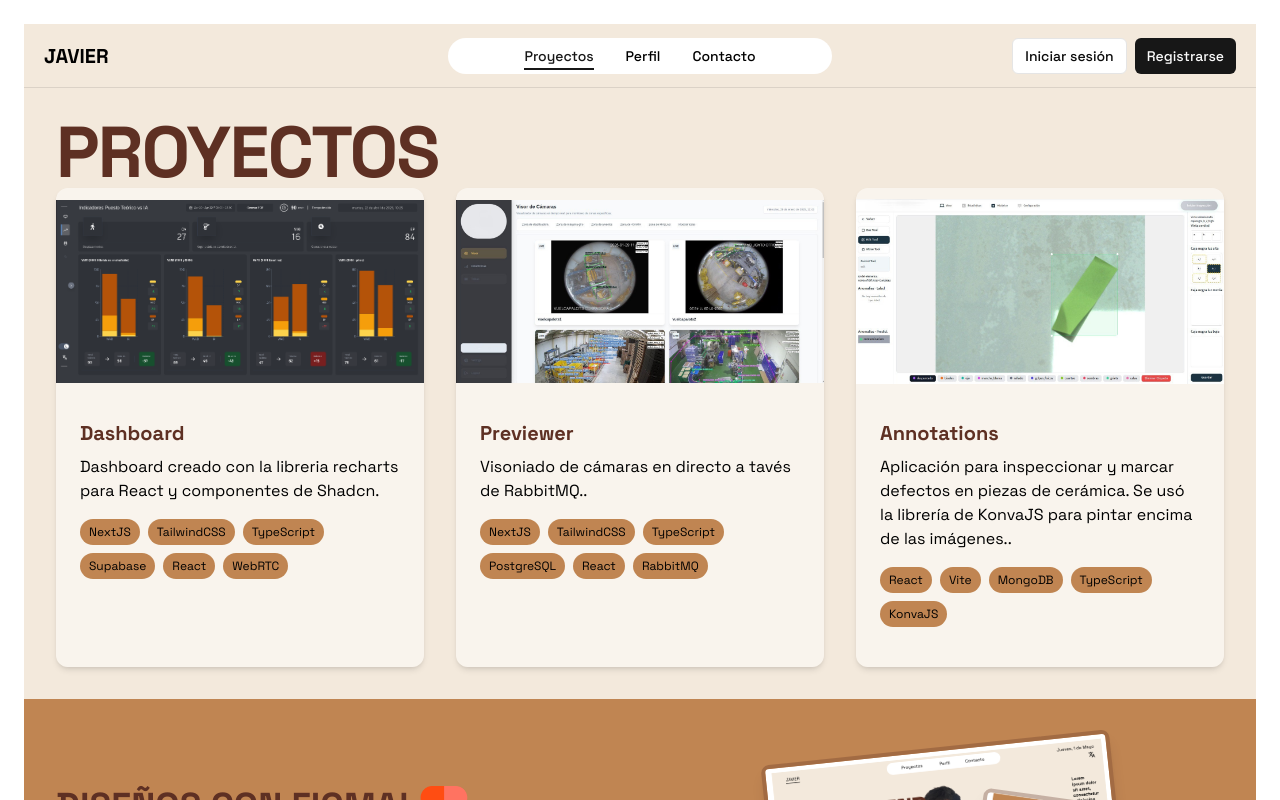
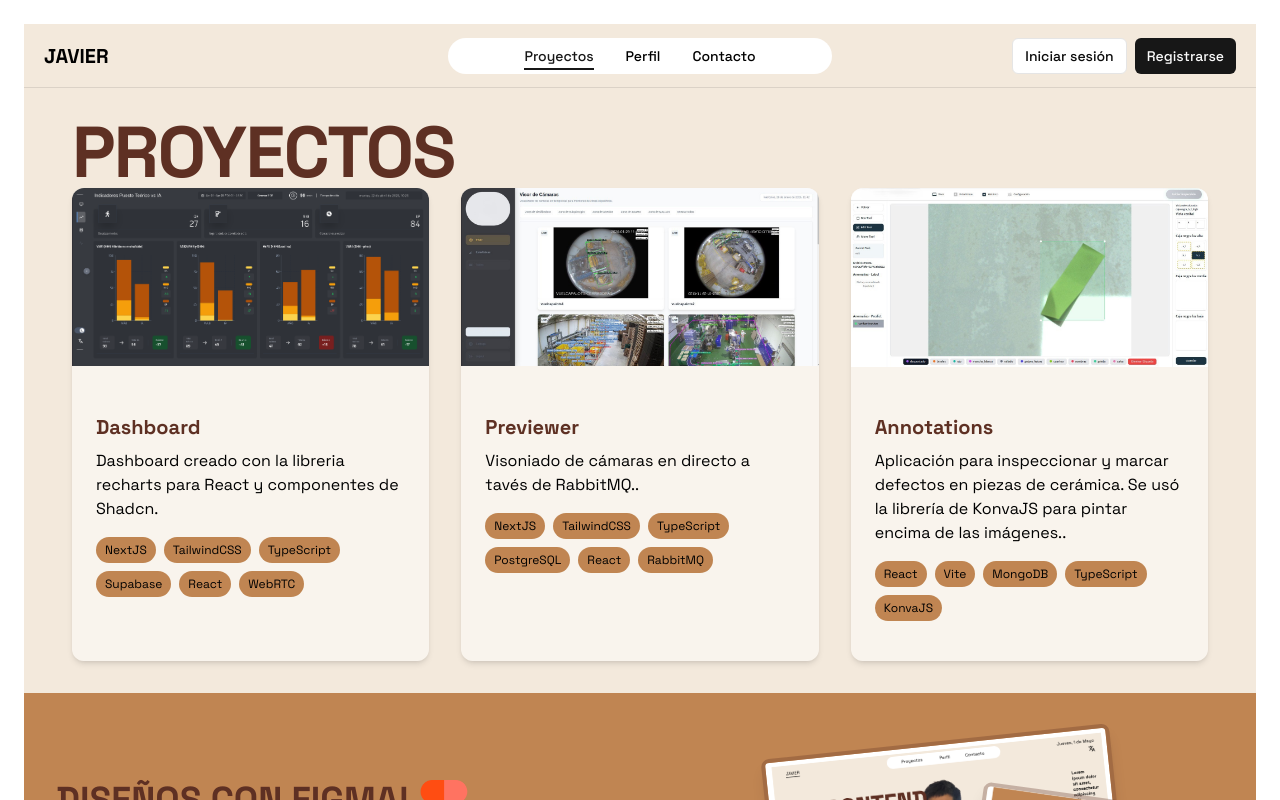
Before and after one commit to jvgemelo/javi-portfolio, a Next.js app: page /proyectos in a window 1280 px wide. Shown: the top 800 px of the page. Built offline with nearby package versions, Linux system fonts and the light colour scheme; no server answers.

Commit message:
Adjust padding on projects page header and section for improved layout, and modify image alignment in project cards for better visual presentation.

```diff
--- a/app/proyectos/page.tsx
+++ b/app/proyectos/page.tsx
@@ -40,11 +40,11 @@ export default function Projects() {
     <div className="min-h-screen bg-crema">
       {/* Título principal */}
       <header className="text-start">
-        <h1 className="text-6xl md:text-7xl font-extrabold text-chocolate tracking-tight px-8">PROYECTOS</h1>
+        <h1 className="text-6xl md:text-7xl font-extrabold text-chocolate tracking-tight px-12">PROYECTOS</h1>
       </header>
 
       {/* Grid de proyectos */}
-      <section className="px-8 pb-8">
+      <section className="px-12 pb-8">
         <div className="grid grid-cols-1 md:grid-cols-2 lg:grid-cols-3 gap-8">
           {projects.map((project) => (
             <ProjectCard key={project.id} project={project} />
@@ -131,7 +131,7 @@ function ProjectCard({ project }: { project: typeof projects[0] }) {
     <div className="rounded-xl overflow-hidden bg-white/50 shadow-md transition-all ">
       <div className="aspect-video relative w-full">
         {project.imageUrl ? (
-          <Image src={project.imageUrl} alt={project.title} fill className="object-contain" />
+          <Image src={project.imageUrl} alt={project.title} fill className="object-contain object-top" />
         ) : (
           <div className="absolute inset-0 bg-caramelo/20 flex items-center justify-center">
             <p className="text-black font-bold text-lg">Vista previa</p>
```
